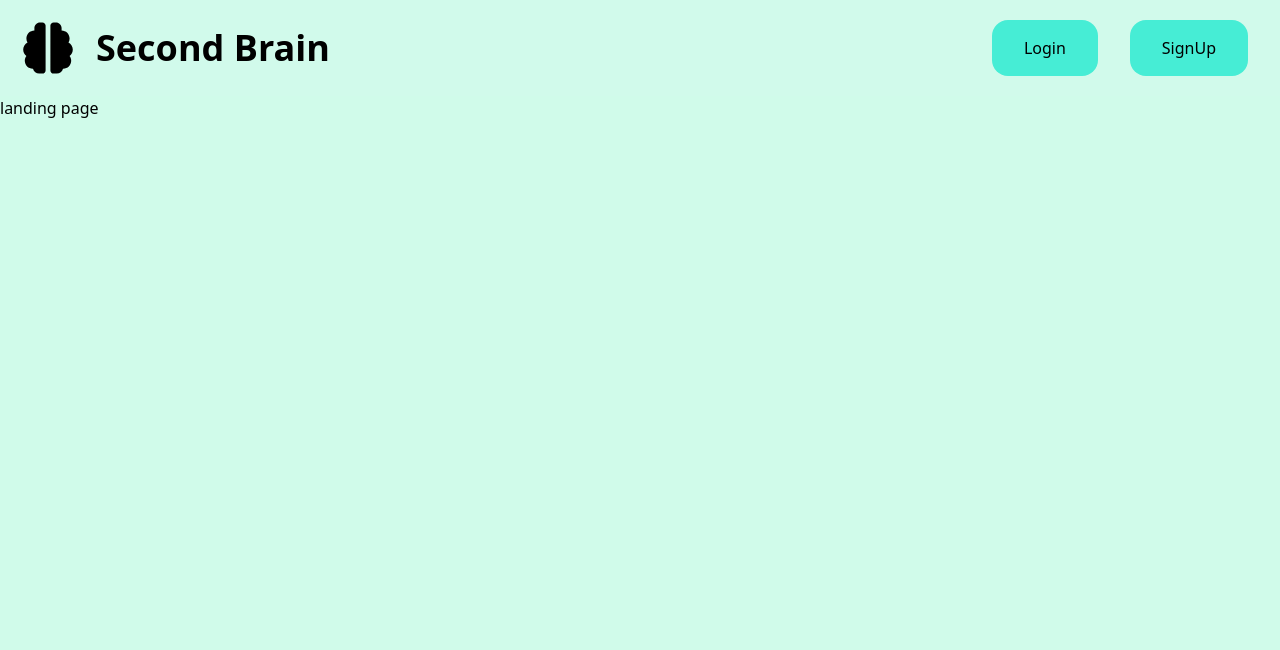
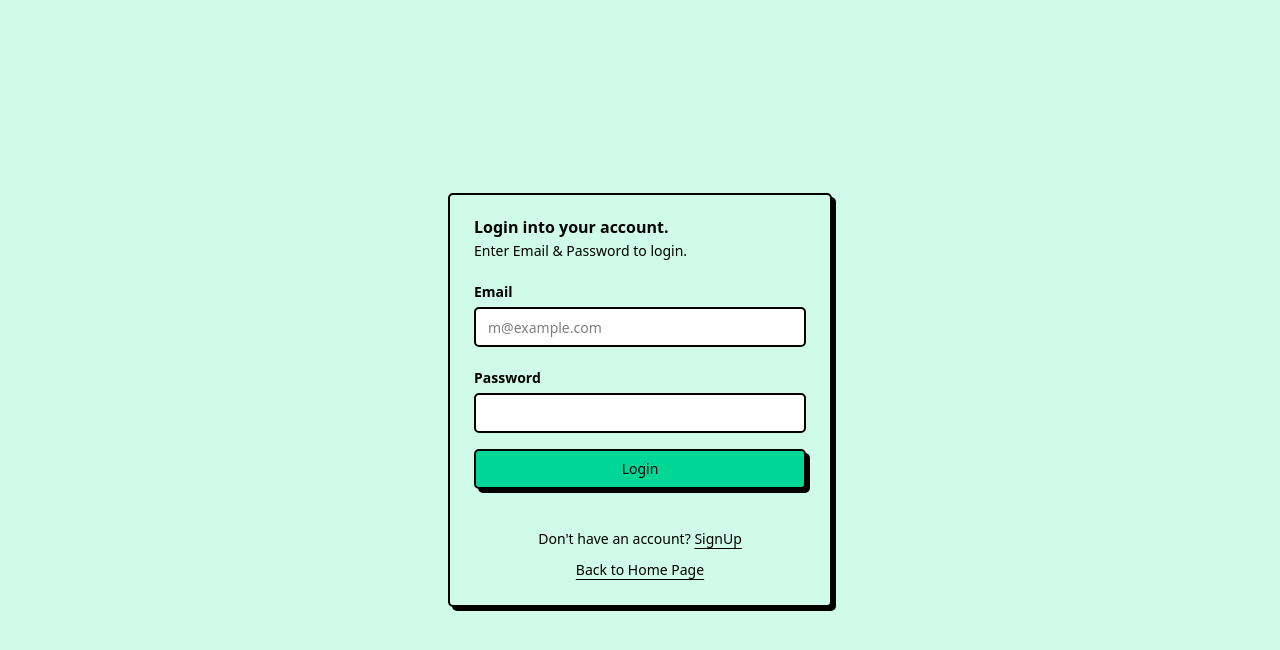
Before and after one commit to Dev-Garg-1/BrainCache, a React app in the folder frontend/: page /home in a window 1280 px wide. Shown: the top 650 px of the page. Built offline with nearby package versions, Linux system fonts and the light colour scheme; the HTML template or start-up script is replaced by a standard one.

Commit message:
some code refactoring

```diff
--- a/frontend/src/App.tsx
+++ b/frontend/src/App.tsx
@@ -5,21 +5,13 @@ import Signup from './pages/Signup'
 import Dashboard from './pages/Dashboard'
 import PrivateRoute from './components/PrivateRoute'
 import { useAuth } from './context/AuthContext'
-import LandingPage from './pages/LandingPage'
-import Navbar from './components/Navbar'
 
 function App() {
 
   const {user} = useAuth();
 
-  const hiddenNavbarOnRoutes = ['/dashboard']
-
-  const shouldHideNavbar = hiddenNavbarOnRoutes.includes(location.pathname);
-
   return (
     <div className='flex flex-col min-h-screen'>
-      {!shouldHideNavbar && <Navbar />}
-
       <Router>
         <Routes>
 
@@ -36,9 +28,9 @@ function App() {
           } />
 
           <Route
-          path='/home'
+          path='/*'
           element={
-          !user ? <LandingPage /> : <Navigate to='/dashboard' />
+          !user ? <Login /> : <Navigate to='/dashboard' />
           } />
 
           <Route
--- /dev/null
+++ b/frontend/src/components/Hero.tsx
@@ -0,0 +1,42 @@
+import { Link } from "react-router-dom";
+import { Button } from "./ui/button";
+
+export default function Hero() {
+    return (
+        <div>
+            <div
+            className="flex justify-center items-center mt-20"
+            >
+                <div
+                className="w-[25%] p-4 m-4 mx-60"
+                >
+                    <div
+                    className="font-bold text-7xl p-4 m-4"
+                    >
+                        Your brain deserves this.
+                    </div>
+
+                    <div
+                    className="p-4 m-4 text-xl"
+                    >
+                        BrainCache is your personal knowledge base to capture, connect, and recall your best ideas. Stop losing brilliant thoughts and start building your second brain today.
+                    </div>
+
+                    <Link to={'/signup'}>
+                        <Button
+                        className="bg-cyan-400 p-4 m-4 cursor-pointer"
+                        >
+                            Sign Up to continue
+                        </Button>
+                    </Link>
+                </div>
+
+                <div
+                className="p-4 m-4 mx-80"
+                >
+                    <img src={'/vite.svg'} className="size-60" alt="something" />
+                </div>
+            </div>
+        </div>
+    )
+}
--- a/frontend/src/components/Navbar.tsx
+++ b/frontend/src/components/Navbar.tsx
@@ -1,31 +1,36 @@
+import { Link } from "react-router-dom";
 import { Brain } from "./icons/icons";
 
 export default function Navbar() {
     return (
         <div>
             <div
-            className="flex justify-between p-4 bg-[#d1faeb]"
+            className="flex justify-between py-4 px-30 bg-[#d1faeb] border-b"
             >
                 <div
                 className="flex items-center gap-4 text-4xl font-bold"
                 >
-                    <Brain size="size-16"/> Second Brain
+                    <Brain size="size-16"/> BrainCache
                 </div>
 
                 <div
                 className="flex items-center"
                 >
+                    <Link to={'/login'}>
                         <button
-                    className="rounded-2xl py-4 px-8 mx-4 bg-teal-300"
+                        className="rounded-4xl py-4 px-10 mx-4 bg-teal-300 cursor-pointer"
                         >
                                 Login
                         </button>
+                    </Link>
 
+                    <Link to={'/signup'}>
                         <button
-                    className="rounded-2xl py-4 px-8 mx-4 bg-teal-300"
+                        className="rounded-4xl py-4 px-10 mx-4 bg-teal-300 cursor-pointer"
                         >
                                 SignUp
                         </button>
+                    </Link>
                 </div>
             </div>
         </div>
--- a/frontend/src/components/myComp/Sidebar.tsx
+++ b/frontend/src/components/myComp/Sidebar.tsx
@@ -42,7 +42,7 @@ export default function SideBar() {
                 <div
                 className="text-4xl font-bold flex items-center justify-center gap-4 m-2 p-2 mr-14"
                 >
-                    <Brain size="size-10"/> Second Brain
+                    <Brain size="size-10"/> Brain Cache
                 </div>
 
                 <button
--- a/frontend/src/components/neo/AuthCard.tsx
+++ b/frontend/src/components/neo/AuthCard.tsx
@@ -63,6 +63,12 @@ export default function AuthCard({
           <Link to={"/login"} className="underline underline-offset-4">Login</Link>
         </div>
         }
+
+        <div>
+          <Link to={'/'} className="mt-4 text-center text-sm underline underline-offset-4">
+            Back to Home Page
+          </Link>
+        </div>
       </CardFooter>
     </Card>
   )
--- a/frontend/src/pages/ContentModal.tsx
+++ b/frontend/src/pages/AddContentModal.tsx
@@ -2,12 +2,12 @@ import { addContentApi } from "@/services/api/content";
 import { useState } from "react"
 import toast from "react-hot-toast";
 
-interface ModalProps {
+export interface ModalProps {
     isOpen: boolean;
     onClose: () => void
 }
 
-export default function ContentModal(props: ModalProps) {
+export default function AddContentModal(props: ModalProps) {
     const [title, setTitle] = useState("")
     const [link, setLink] = useState("")
     const [description, setDescription] = useState("")
@@ -24,11 +24,6 @@ export default function ContentModal(props: ModalProps) {
     const handleContentAdd = async () => {
         if(!title || !link) {
             toast.error("Both title and link fields are needed !!")
-            return;
-        }
-
-        if(title.length > 18) {
-            toast.error("The length of the Title must be less than 18 characters !!")
             return;
         }
 
--- a/frontend/src/pages/Dashboard.tsx
+++ b/frontend/src/pages/Dashboard.tsx
@@ -4,7 +4,7 @@ import SideBar from "@/components/myComp/Sidebar";
 import { getContentApi } from "@/services/api/content";
 import { useEffect, useState } from "react";
 import toast from "react-hot-toast";
-import ContentModal from "./ContentModal";
+import AddContentModal from "./AddContentModal";
 
 type ContentData = {
     title: string;
@@ -79,7 +79,7 @@ export default function Dashboard() {
                 </div>
             </div>
 
-            <ContentModal
+            <AddContentModal
                 isOpen={isModalOpen}
                 onClose={() => setIsModalOpen(false)}
             />
--- a/frontend/src/pages/LandingPage.tsx
+++ b/frontend/src/pages/LandingPage.tsx
@@ -1,7 +1,12 @@
+import Hero from "@/components/Hero";
+import Navbar from "@/components/Navbar";
+
 export default function LandingPage() {
     return (
         <div>
-            landing page
+            <Navbar />
+
+            <Hero />
         </div>
     )
 }
```
Lines whose indentation alone changed are shown as unchanged.
